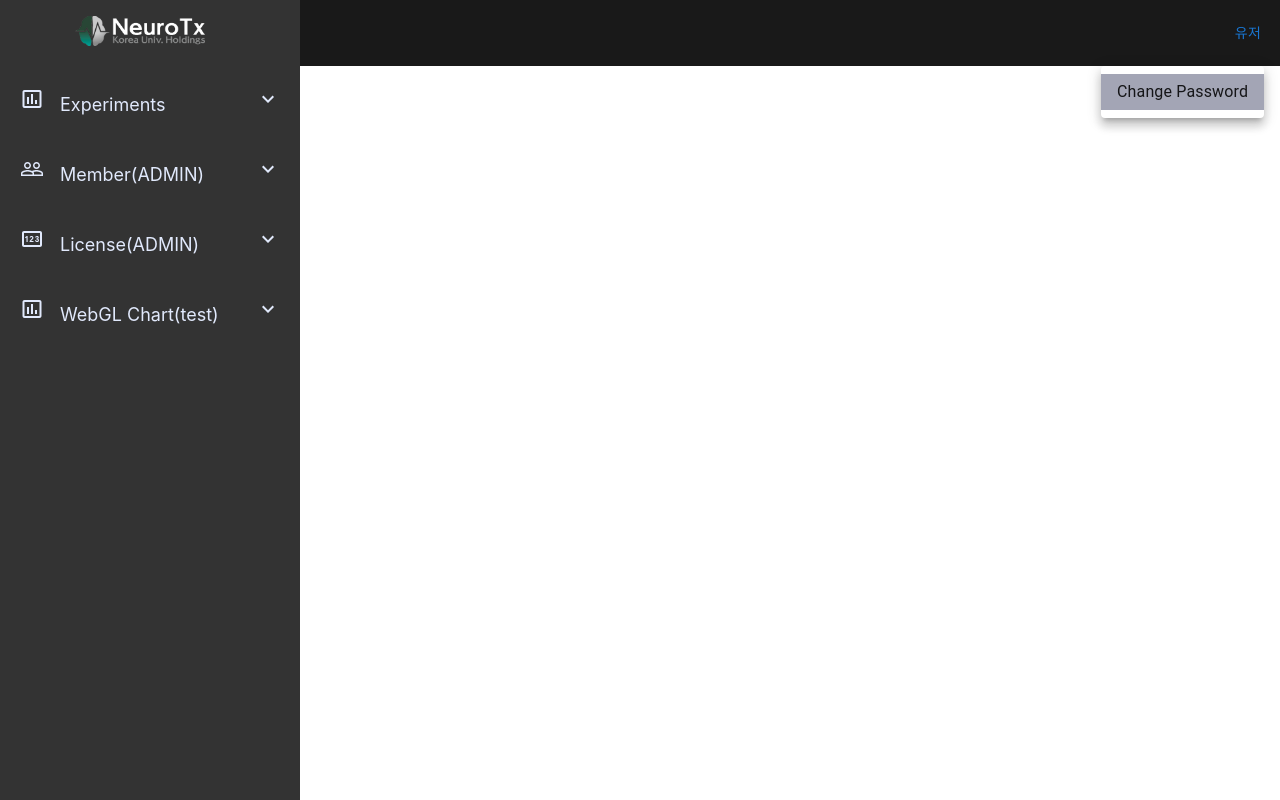
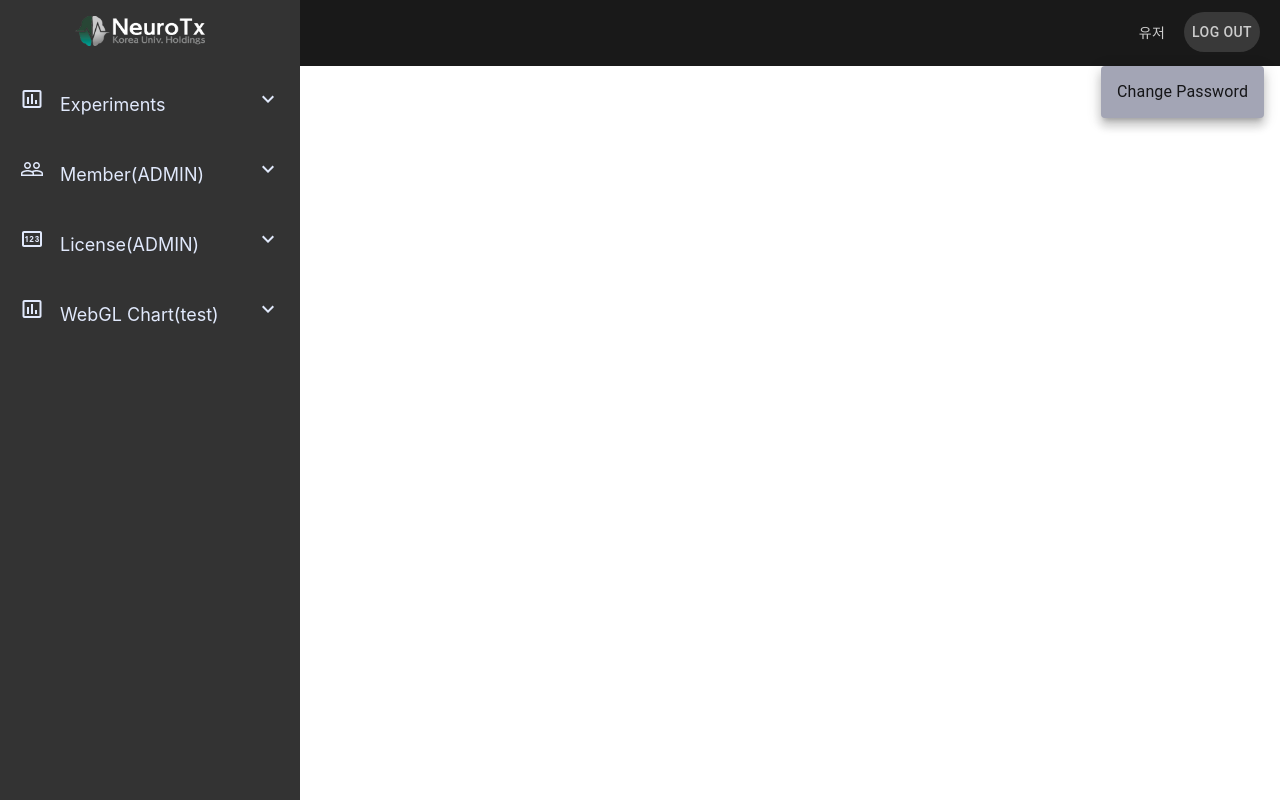
Before and after one commit to jinchaeyeon/SleepAid_Web_Stimulation, a React (Create React App) app: page / in a window 1280 px wide. Both pictures are taken after a click on the button "유저". Built offline with nearby package versions, Linux system fonts and the light colour scheme.

Commit message:
Header 완성

```diff
--- a/src/UI/organisms/Header/Header.js
+++ b/src/UI/organisms/Header/Header.js
@@ -1,5 +1,5 @@
 import { Box, Button, Menu, MenuItem } from "@mui/material";
-import {useState} from 'react';
+import { useState } from "react";
 
 function Header() {
   const [anchorEl, setAnchorEl] = useState(null);
@@ -12,14 +12,28 @@ function Header() {
   };
   return (
     <>
-      <Box style={{ width: "100%", height: 66, backgroundColor: "#191919"}}>
+      <Box style={{ width: "100%", height: 66, backgroundColor: "#191919" }}>
+        <Button
+          style={{
+            float: "right",
+            marginRight: 20,
+            height: "100%",
+            color: "#CCCCCC",
+            borderRadius: 50,
+            backgroundColor: '#393939',
+            height: 40,
+            marginTop: 12
+          }}
+        >
+          Log Out
+        </Button>
         <Button
           id="basic-button"
           aria-controls={open ? "basic-menu" : undefined}
           aria-haspopup="true"
           aria-expanded={open ? "true" : undefined}
           onClick={handleClick}
-          style={{float: 'right', height: "100%"}}
+          style={{ float: "right", height: "100%", color: "#CCCCCC" }}
         >
           유저
         </Button>
@@ -28,8 +42,13 @@ function Header() {
           anchorEl={anchorEl}
           open={open}
           onClose={handleClose}
+          PaperProps={{
+            style: {
+              backgroundColor: "#A3A5B5",
+            },
+          }}
         >
-          <MenuItem style={{backgroundColor:'#A3A5B5'}} onClick={handleClose}>Change Password</MenuItem>
+          <MenuItem onClick={handleClose}>Change Password</MenuItem>
         </Menu>
       </Box>
     </>
```
